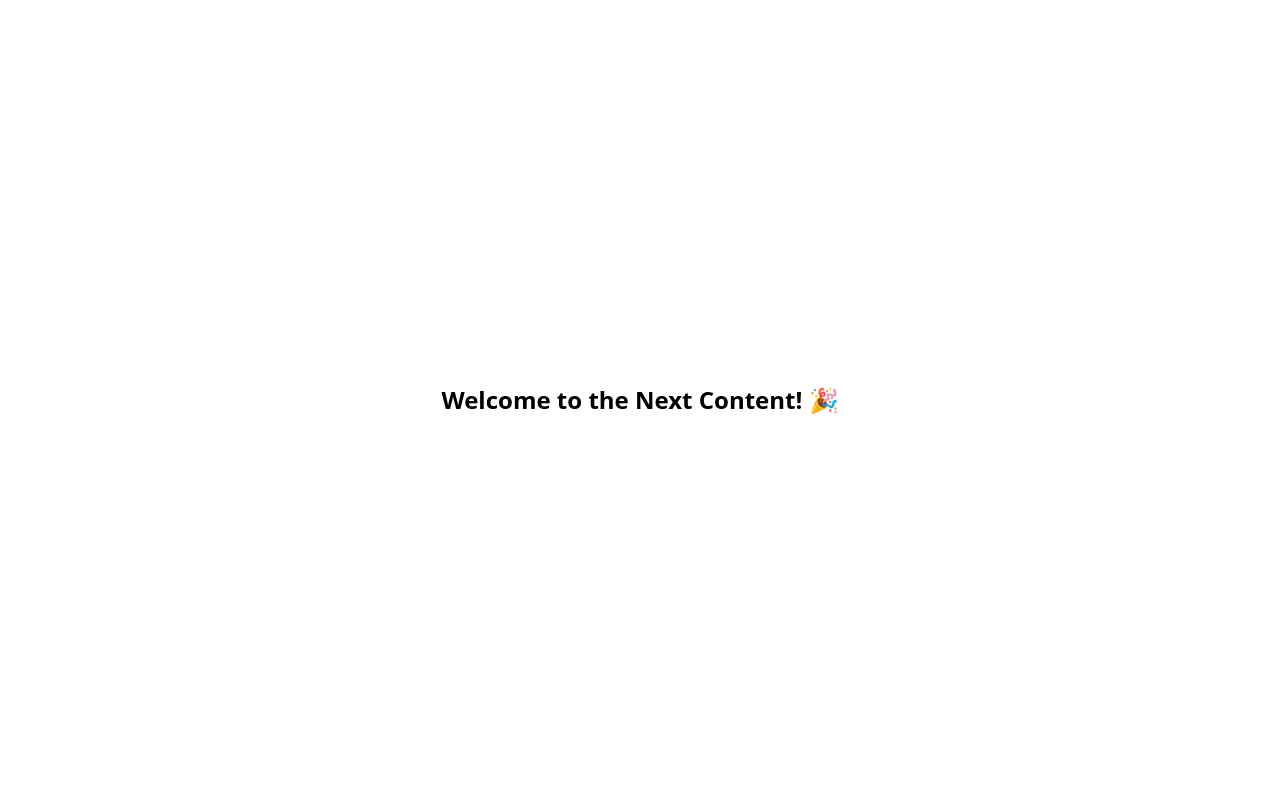
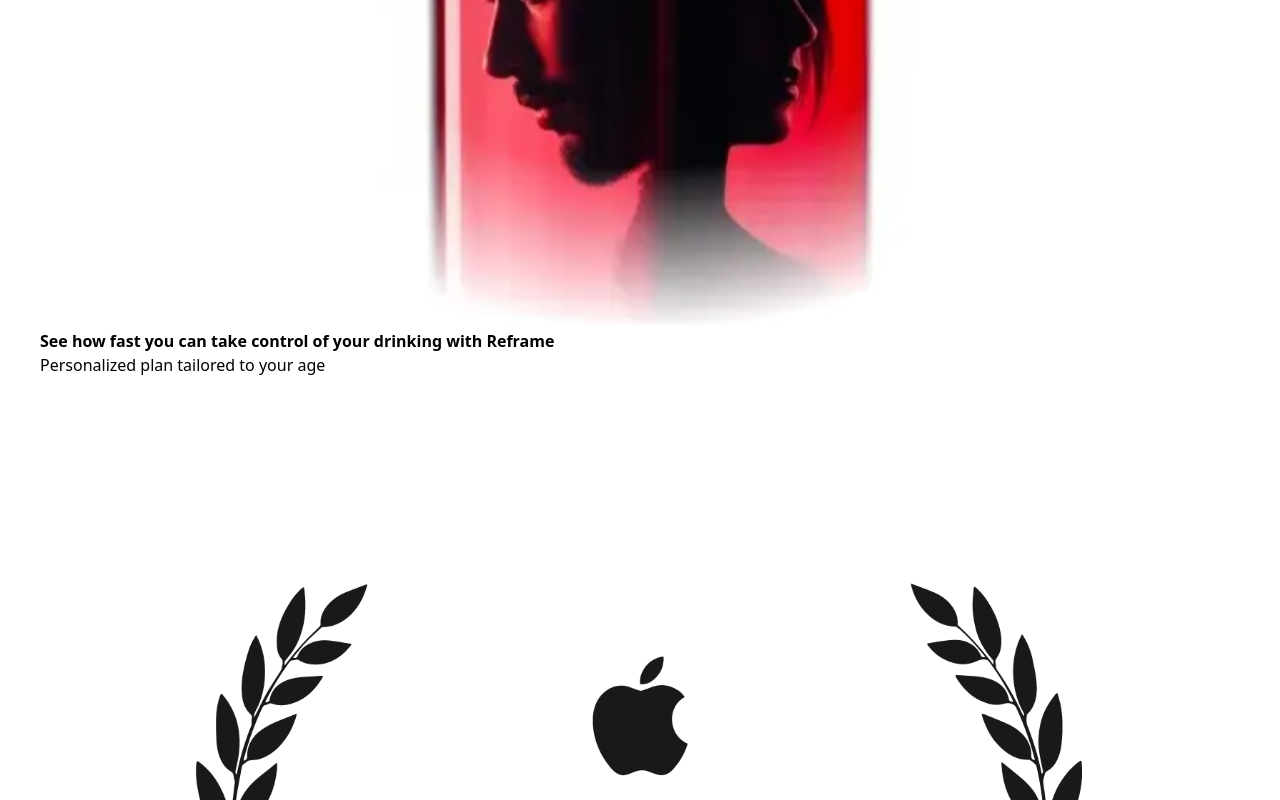
Before and after one commit to tusharlikestocode/Reframe-Clone, a React (Create React App) app in the folder reframe/: page / in a window 1280 px wide. Shown: the top 800 px of the page. Built offline with nearby package versions, Linux system fonts and the light colour scheme.

Commit message:
adjusted images

```diff
--- a/reframe/src/App.js
+++ b/reframe/src/App.js
@@ -20,7 +20,7 @@
   return (
     <div className="h-screen w-full flex flex-col justify-center items-center relative px-10">
       <HeroContent />
-      <LoadingBar onComplete={handleComplete} />
+      {/* <LoadingBar onComplete={handleComplete} /> */}
     </div>
   );
 }
--- a/reframe/src/components/HeroContent1.jsx
+++ b/reframe/src/components/HeroContent1.jsx
@@ -6,17 +6,17 @@
   return (
     <div className="text-center">
       <div className="flex justify-center mb-10">
-        <img className="w-1/2" src={HeroImage} alt="hero-image" />
+        <img className="w-[90%]" src={HeroImage} alt="hero-image" />
       </div>
-      <p className="font-inter text-md mb-4">
-        <strong className="text-xl">
+      <p className="font-inter text-md mb-2">
+        <strong className="text-xl mb-2">
           See how fast you can take control of your drinking with Reframe
         </strong>
         <br />
         Personalized plan tailored to your age
       </p>
       <div className="flex justify-center">
-        <img src={Appoftheday} className="w-1/2" alt="apple app of the day" />
+        <img src={Appoftheday} className="w-[65%]" alt="apple app of the day" />
       </div>
     </div>
   );
--- a/reframe/src/components/LoadingBar.jsx
+++ b/reframe/src/components/LoadingBar.jsx
@@ -19,8 +19,8 @@
 
   return (
     <>
-      <div className="absolute bottom-14 left-1/2 transform -translate-x-1/2 text-sm font-medium text-gray-700">
-        Loading... {progress}%
+      <div className="absolute bottom-14 right-10 transform -translate-x-1/2 text-sm font-medium text-gray-700">
+        {progress}%
       </div>
       <div className="absolute bottom-10 left-0 w-full px-10">
         <div className="h-1.5 w-full bg-gray-300 rounded-md overflow-hidden">
```
